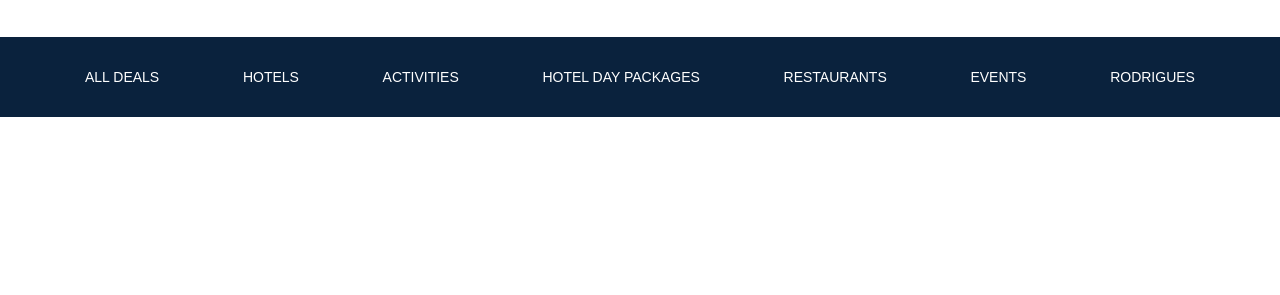
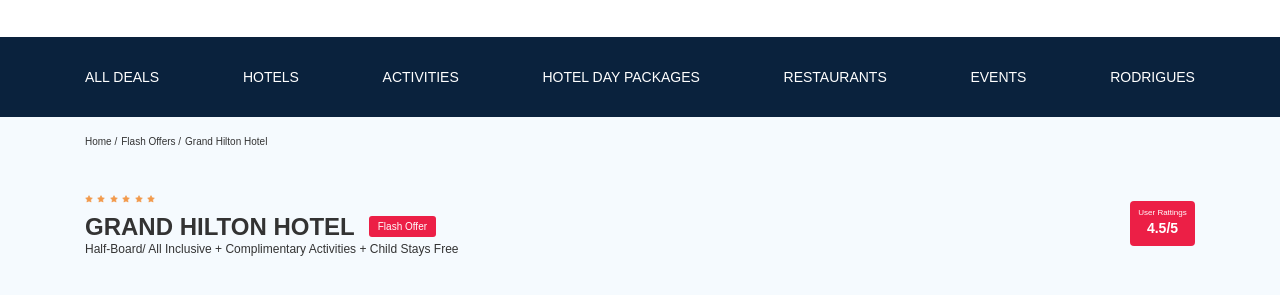
Before and after one commit to Ul-Tim-ate/tour-plan, a plain HTML site: page index.html in a window 1280 px wide. Shown: the part 83-378 px from the top of the page. Drawn offline with Linux system fonts and the light colour scheme.

Commit message:
create: breadcrumbs and hotel info

```diff
--- a/index.html
+++ b/index.html
@@ -80,7 +80,58 @@
             </li>
           </ul>
         </div>
+        <!-- /.container -->
       </div>
+      <!-- /.navbar-bottom -->
     </header>
+    <nav class="breadcrumb">
+      <div class="container">
+        <ul class="breadcrumb-list">
+          <li class="breadcrumb-list__item">
+            <a href="#" class="breadcrumb-list__link">Home</a>
+          </li>
+          <li class="breadcrumb-list__item">
+            <a href="#" class="breadcrumb-list__link">Flash Offers</a>
+          </li>
+          <li class="breadcrumb-list__item">Grand Hilton Hotel</li>
+        </ul>
+      </div>
+      <!-- /.container -->
+    </nav>
+    <!-- /.breadcrumb -->
+    <section class="hotel">
+      <div class="container">
+        <div class="hotel-info">
+          <div class="hotel-info__text">
+            <div class="hotel-wrapper">
+              <div class="stars">
+                <img src="img/star.svg" alt="star" />
+                <img src="img/star.svg" alt="star" />
+                <img src="img/star.svg" alt="star" />
+                <img src="img/star.svg" alt="star" />
+                <img src="img/star.svg" alt="star" />
+                <img src="img/star.svg" alt="star" />
+              </div>
+              <!-- /.stars -->
+              <h1 class="hotel-name hotel-info__name">GRAND HILTON HOTEL</h1>
+              <span class="offer hotel-info__offer">Flash Offer</span>
+            </div>
+            <!-- /.hotel-wrapper -->
+            <p class="hotel-description hotel-info__description">
+              Half-Board/ All Inclusive + Complimentary Activities + Child Stays
+              Free
+            </p>
+          </div>
+          <!-- /.hotel-info__text -->
+          <div class="raiting hotel-info__raiting">
+            <span class="raiting__text">User Rattings</span>
+            <span class="raiting__counter">4.5/5</span>
+          </div>
+          <!-- /.hotel-info__right -->
+        </div>
+        <!-- /.hotel-info -->
+      </div>
+      <!-- /.container -->
+    </section>
   </body>
 </html>
--- a/sass/_media.sass
+++ b/sass/_media.sass
@@ -47,6 +47,24 @@
 				width: 16px
 				height: 1px
 				background-color: $text-color
+	.stars
+		flex-basis: auto
+	.hotel
+		&-name
+			flex-basis: 100%
+		&-wrapper
+			justify-content: space-between
+		&-info
+			&__text
+				width: 100%
+			&__name
+				margin-top: 10px
+				margin-bottom: 0
+			&__raiting
+				display: none
+			&__offer
+				order: -1
+				margin-left: 0px
 @media (max-width: 576px)
 	.logo
 		width: 99px
--- a/sass/_settings.sass
+++ b/sass/_settings.sass
@@ -2,6 +2,8 @@
 	box-sizing: border-box
 body
 	font-family: 'Muli', sans-serif
+	color: $text-color
+	background-color: $secondary-color
 .container
 	max-width: 1110px
 	margin: auto
--- a/sass/_variables.sass
+++ b/sass/_variables.sass
@@ -1,4 +1,5 @@
 $primary-color: #EC1F46
+$secondary-color: #F5FAFE
 $text-color: #333333
 $dark: #0A223D
 $light: #ffffff
--- /dev/null
+++ b/sass/blocks/_breadcrumb.sass
@@ -0,0 +1,16 @@
+.breadcrumb
+	&-list
+		list-style: none
+		display: flex
+		padding: 18px 0px
+		margin: 0
+		&__item
+			font-size: 10px
+			line-height: 13px
+			&:not(:last-child)
+				&::after
+					content: '/'
+					margin-right: 4px
+		&__link
+			text-decoration: none
+			color: inherit
--- /dev/null
+++ b/sass/blocks/_hotel.sass
@@ -0,0 +1,48 @@
+.hotel
+	padding-top: 23px
+	padding-bottom: 70px
+	&-info
+		display: flex
+		justify-content: space-between
+		align-items: center
+		&__offer
+			margin-left: 14px
+			margin-top: 4px
+		&__name
+			margin-top: 4px
+			margin-bottom: 0
+		&__description
+			margin: 0
+	&-name
+		font-size: 24px
+		line-height: 30px
+	&-wrapper
+		display: flex
+		flex-wrap: wrap
+		align-items: center
+.stars
+	flex-basis: 100%
+.offer
+	font-size: 10px
+	line-height: 13px
+	padding: 4px 9px
+	background-color: $primary-color
+	border-radius: 3px
+	color: $light
+.hotel-description
+	font-size: 12px
+	line-height: 15px
+.raiting
+	max-width: 65px
+	min-height: 45px
+	color: $light
+	background-color: $primary-color
+	border-radius: 4px
+	text-align: center
+	&__text
+		font-size: 8px
+		line-height: 10px
+	&__counter
+		font-weight: bold
+		font-size: 14px
+		line-height: 18px
--- a/sass/style.sass
+++ b/sass/style.sass
@@ -4,7 +4,13 @@
 @import 'settings'
 //Style for block 'header'
 @import './blocks/_header'
+//Connect breadcrumb
+@import './blocks/_breadcrumb'
+//Connect hotel block
+@import './blocks/_hotel'
+
+//Connect media request
+@import 'media'
+
 //Connect normalize.scss
 @import 'normalize'
-//Connect media request
-@import 'media'
```
Also changed, not shown: css/style.css, img/star.svg (added), 1 other file.
